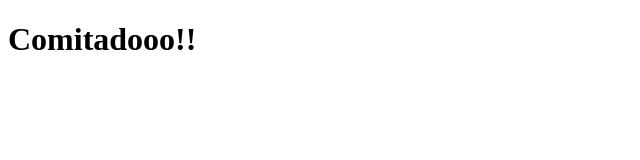
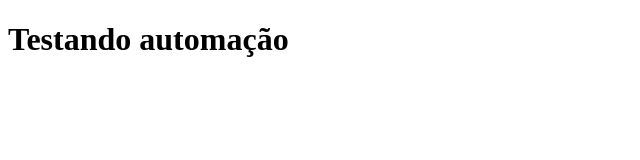
Before and after one commit to amadochristian/grimper.digital, a plain HTML site: page index.html in a window 1280 px wide. Shown: the whole page, without its empty margins (0-640 px from the left). Drawn offline with Linux system fonts and the light colour scheme.

Commit message:
testando automação hostinger

```diff
--- a/index.html
+++ b/index.html
@@ -6,6 +6,6 @@
     <title>Grimper Digital</title>
 </head>
 <body>
-    <h1>Comitadooo!!</h1>
+    <h1>Testando automação</h1>
 </body>
 </html>
```
